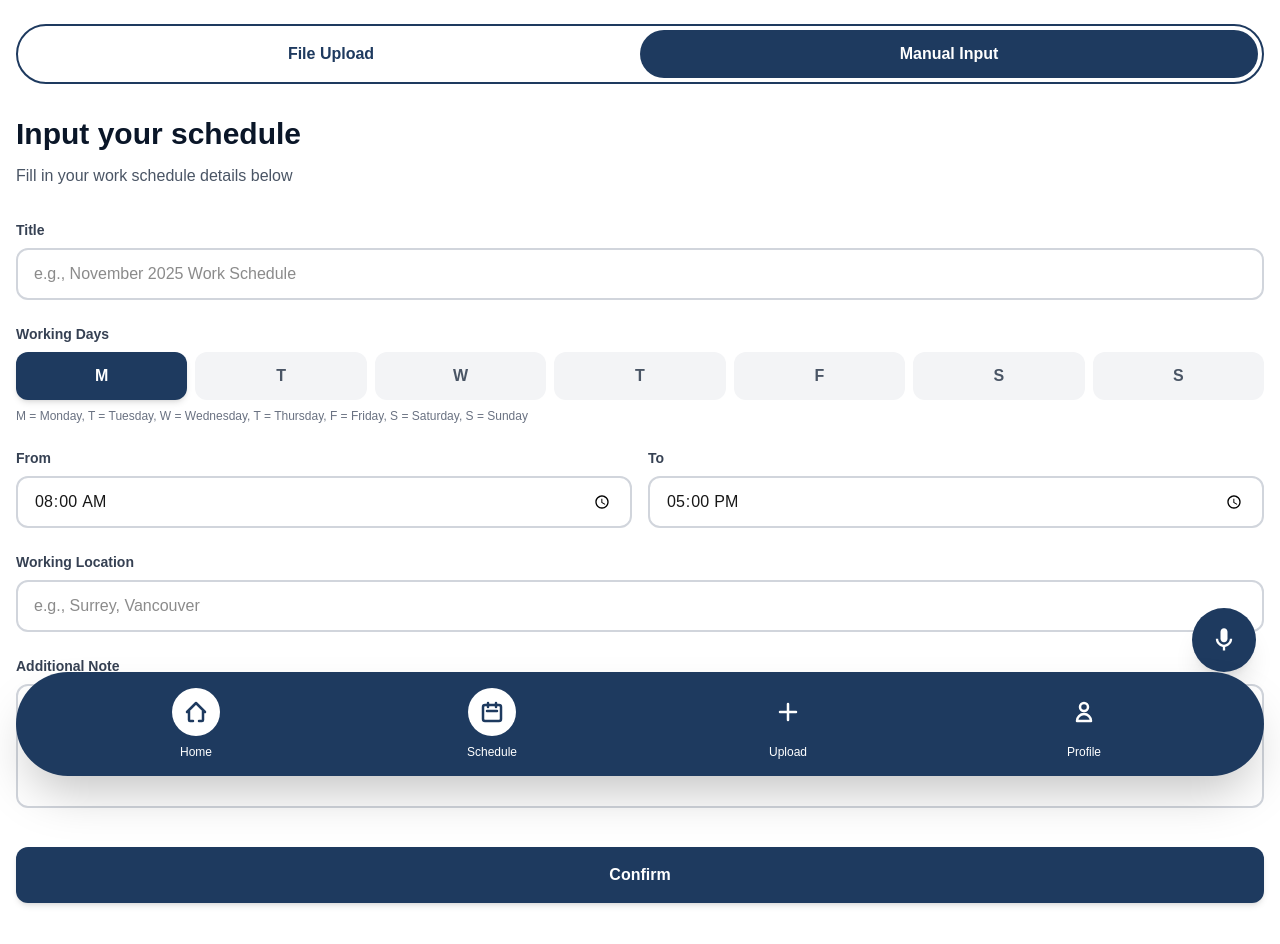
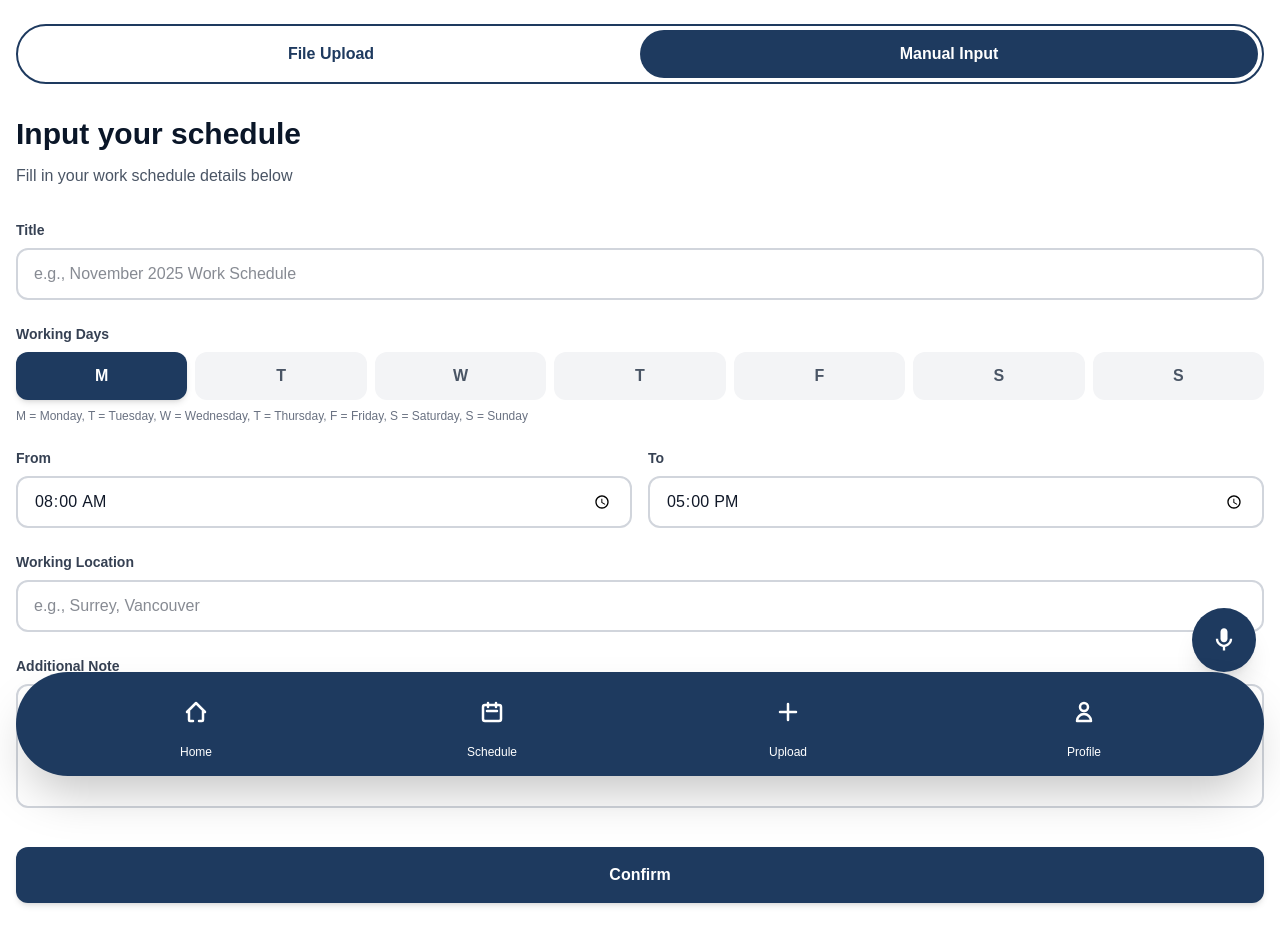
Before and after one commit to IDSP-TRADECARE/Tandem, a Next.js app: page /schedule/upload in a window 1280 px wide. Both pictures are taken after a click on the button "Manual Input". Shown: the top 944 px of the page. Built offline with nearby package versions, Linux system fonts and the light colour scheme.

Commit message:
changed bottom nav bar

```diff
--- a/src/app/components/Layout/BottomNav.tsx
+++ b/src/app/components/Layout/BottomNav.tsx
@@ -12,9 +12,9 @@ export function BottomNav({ onUploadClick }: BottomNavProps) {
   const pathname = usePathname();
 
   const isActive = useCallback(
-    (path: string) => pathname === path || pathname.startsWith(path),
-    [pathname]
-  );
+  (path: string) => pathname === path,
+  [pathname]
+);
 
   return (
     <nav className="fixed bottom-0 left-0 right-0 z-50 px-4 pb-6">
@@ -24,7 +24,7 @@ export function BottomNav({ onUploadClick }: BottomNavProps) {
           <Link href="/" className="flex flex-col items-center gap-2 flex-1">
             <div
               className={`w-12 h-12 rounded-full flex items-center justify-center transition-all ${
-                isActive('/') ? 'bg-white' : 'bg-transparent'
+                isActive('/') ? 'bg-transparent' : 'bg-transparent'
               }`}
             >
               <svg
--- a/src/app/components/schedule/manualnput.tsx
+++ b/src/app/components/schedule/manualnput.tsx
@@ -103,7 +103,7 @@ export function ManualInput({ onComplete, onBack, hideBackButton = false }: Manu
             value={formData.title}
             onChange={(e) => setFormData({ ...formData, title: e.target.value })}
             placeholder="e.g., November 2025 Work Schedule"
-            className="w-full px-4 py-3 border-2 border-gray-300 rounded-xl focus:ring-2 focus:ring-[#1e3a5f] focus:border-[#1e3a5f] outline-none transition-all"
+            className="w-full px-4 py-3 border-2 border-gray-300 rounded-xl focus:ring-2 focus:ring-[#1e3a5f] focus:border-[#1e3a5f] outline-none transition-all text-gray-900"
           />
         </div>
 
@@ -143,7 +143,7 @@ export function ManualInput({ onComplete, onBack, hideBackButton = false }: Manu
               type="time"
               value={formData.timeFrom}
               onChange={(e) => setFormData({ ...formData, timeFrom: e.target.value })}
-              className="w-full px-4 py-3 border-2 border-gray-300 rounded-xl focus:ring-2 focus:ring-[#1e3a5f] focus:border-[#1e3a5f] outline-none transition-all"
+              className="w-full px-4 py-3 border-2 border-gray-300 rounded-xl focus:ring-2 focus:ring-[#1e3a5f] focus:border-[#1e3a5f] outline-none transition-all text-gray-900"
             />
           </div>
           <div>
@@ -154,7 +154,7 @@ export function ManualInput({ onComplete, onBack, hideBackButton = false }: Manu
               type="time"
               value={formData.timeTo}
               onChange={(e) => setFormData({ ...formData, timeTo: e.target.value })}
-              className="w-full px-4 py-3 border-2 border-gray-300 rounded-xl focus:ring-2 focus:ring-[#1e3a5f] focus:border-[#1e3a5f] outline-none transition-all"
+              className="w-full px-4 py-3 border-2 border-gray-300 rounded-xl focus:ring-2 focus:ring-[#1e3a5f] focus:border-[#1e3a5f] outline-none transition-all text-gray-900"
             />
           </div>
         </div>
@@ -169,7 +169,7 @@ export function ManualInput({ onComplete, onBack, hideBackButton = false }: Manu
             value={formData.location}
             onChange={(e) => setFormData({ ...formData, location: e.target.value })}
             placeholder="e.g., Surrey, Vancouver"
-            className="w-full px-4 py-3 border-2 border-gray-300 rounded-xl focus:ring-2 focus:ring-[#1e3a5f] focus:border-[#1e3a5f] outline-none transition-all"
+            className="w-full px-4 py-3 border-2 border-gray-300 rounded-xl focus:ring-2 focus:ring-[#1e3a5f] focus:border-[#1e3a5f] outline-none transition-all text-gray-900"
           />
         </div>
 
@@ -183,7 +183,7 @@ export function ManualInput({ onComplete, onBack, hideBackButton = false }: Manu
             onChange={(e) => setFormData({ ...formData, notes: e.target.value })}
             placeholder="Any special notes or requirements..."
             rows={4}
-            className="w-full px-4 py-3 border-2 border-gray-300 rounded-xl focus:ring-2 focus:ring-[#1e3a5f] focus:border-[#1e3a5f] outline-none transition-all resize-none"
+            className="w-full px-4 py-3 border-2 border-gray-300 rounded-xl focus:ring-2 focus:ring-[#1e3a5f] focus:border-[#1e3a5f] outline-none transition-all resize-none text-gray-900"
           />
         </div>
 
```
